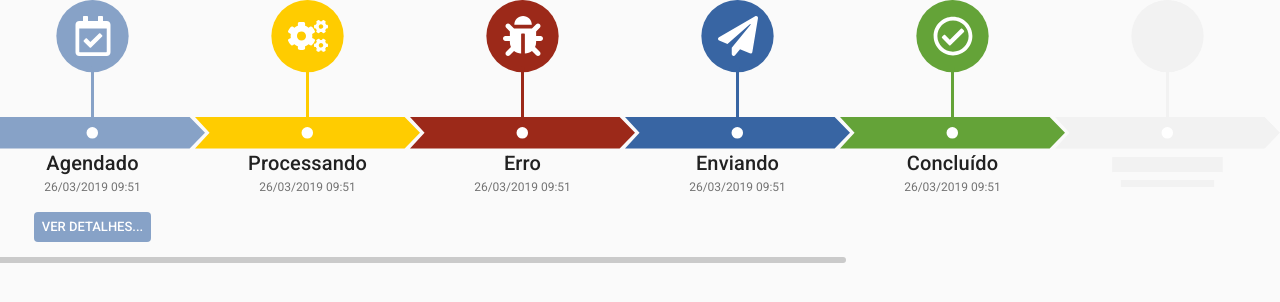
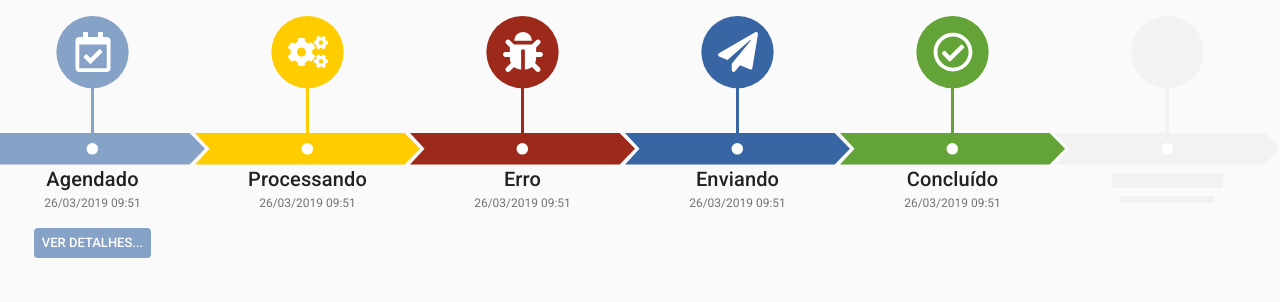
Before and after one commit to mailtop/horizontal-timeline, a React (Create React App) app in the folder examples/: page / in a window 1280 px wide. Shown: the top 302 px of the page. Built offline with nearby package versions, Linux system fonts and the light colour scheme.

Commit message:
refactor(example): add a container to the example

```diff
--- a/examples/src/App.js
+++ b/examples/src/App.js
@@ -7,11 +7,21 @@ import {
   FaRegCheckCircle,
   FaRegFileAlt
 } from 'react-icons/fa'
+import Grid from '@material-ui/core/Grid'
+import withStyles from '@material-ui/core/styles/withStyles'
 import Timeline from '../../src/Timeline'
 import TimelineEvent from '../../src/TimelineEvent'
 
-const App = props => {
+const styles = {
+  container: {
+    marginTop: 16
+  }
+}
+
+const App = ({ classes }) => {
   return (
+    <Grid container alignItems='center' className={classes.container}>
+      <Grid item xs={12}>
         <Timeline minEvents={7} placeholder>
           <TimelineEvent
             icon={FaRegFileAlt}
@@ -53,7 +63,9 @@ const App = props => {
             subtitle='26/03/2019 09:51'
           />
         </Timeline>
+      </Grid>
+    </Grid>
   )
 }
 
-export default App
+export default withStyles(styles)(App)
```
Lines whose indentation alone changed are shown as unchanged.
